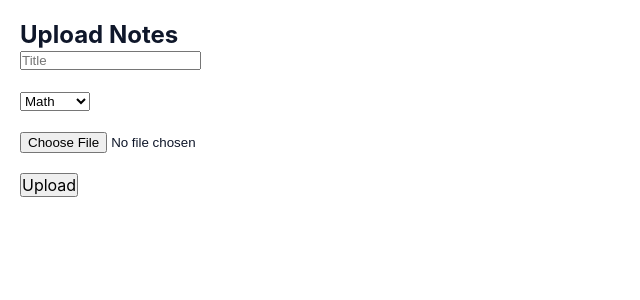
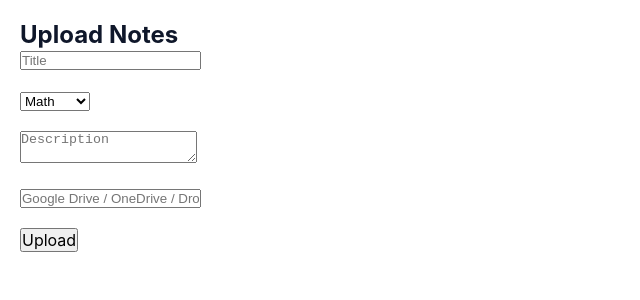
Before and after one commit to thisisemily73/peer-academic-study-support, a React (Vite) app: page /upload in a window 1280 px wide. Shown: the top 300 px of the page, without its empty margins (0-640 px from the left). Built offline with nearby package versions, Linux system fonts and the light colour scheme.

Commit message:
Set up upload page (no design), waiting on login build to complete

```diff
--- a/src/pages/Upload/Upload.jsx
+++ b/src/pages/Upload/Upload.jsx
@@ -1,21 +1,26 @@
 import { useState } from "react";
-import { auth, db, storage } from "../../firebase";
-import { ref, uploadBytes, getDownloadURL } from "firebase/storage";
+// import { auth, db, storage } from "../../firebase";
+// import { ref, uploadBytes, getDownloadURL } from "firebase/storage";
+
+import { auth, db } from "../../firebase";
 import { collection, addDoc, serverTimestamp } from "firebase/firestore";
 
 export default function UploadNotes() {
-  const [file, setFile] = useState(null);
   const [title, setTitle] = useState("");
   const [subject, setSubject] = useState("Math");
+  const [description, setDescription] = useState("");
+  const [fileUrl, setFileUrl] = useState("");
   const [loading, setLoading] = useState(false);
 
+
   const handleUpload = async () => {
-    if (!file || !title) {
-      alert("Add a title and file first.");
+    if (!title || !fileUrl) {
+      alert("Please enter a title and resource link.");
       return;
     }
 
     const user = auth.currentUser;
+
     if (!user) {
       alert("You must be logged in.");
       return;
@@ -24,34 +29,21 @@ export default function UploadNotes() {
     try {
       setLoading(true);
 
-      // 1. Create storage path
-      const fileRef = ref(
-        storage,
-        `notes/${user.uid}/${Date.now()}_${file.name}`
-      );
-
-      // 2. Upload file
-      await uploadBytes(fileRef, file);
-
-      // 3. Get URL
-      const fileUrl = await getDownloadURL(fileRef);
-
-      // 4. Save metadata to Firestore
       await addDoc(collection(db, "notes"), {
         title,
         subject,
+        description,
         fileUrl,
-        fileName: file.name,
         uploadedBy: user.uid,
         createdAt: serverTimestamp(),
       });
 
-      alert("Upload successful!");
+      alert("Resource uploaded!");
 
-      // reset
       setTitle("");
-      setFile(null);
       setSubject("Math");
+      setDescription("");
+      setFileUrl("");
 
     } catch (err) {
       console.error(err);
@@ -83,9 +75,19 @@ export default function UploadNotes() {
 
       <br /><br />
 
+      <textarea
+        placeholder="Description"
+        value={description}
+        onChange={(e) => setDescription(e.target.value)}
+      />
+
+      <br /><br />
+
       <input
-        type="file"
-        onChange={(e) => setFile(e.target.files[0])}
+        type="url"
+        placeholder="Google Drive / OneDrive / Dropbox link"
+        value={fileUrl}
+        onChange={(e) => setFileUrl(e.target.value)}
       />
 
       <br /><br />
```
Also changed, not shown: src/pages/Upload/Upload.css (added).
